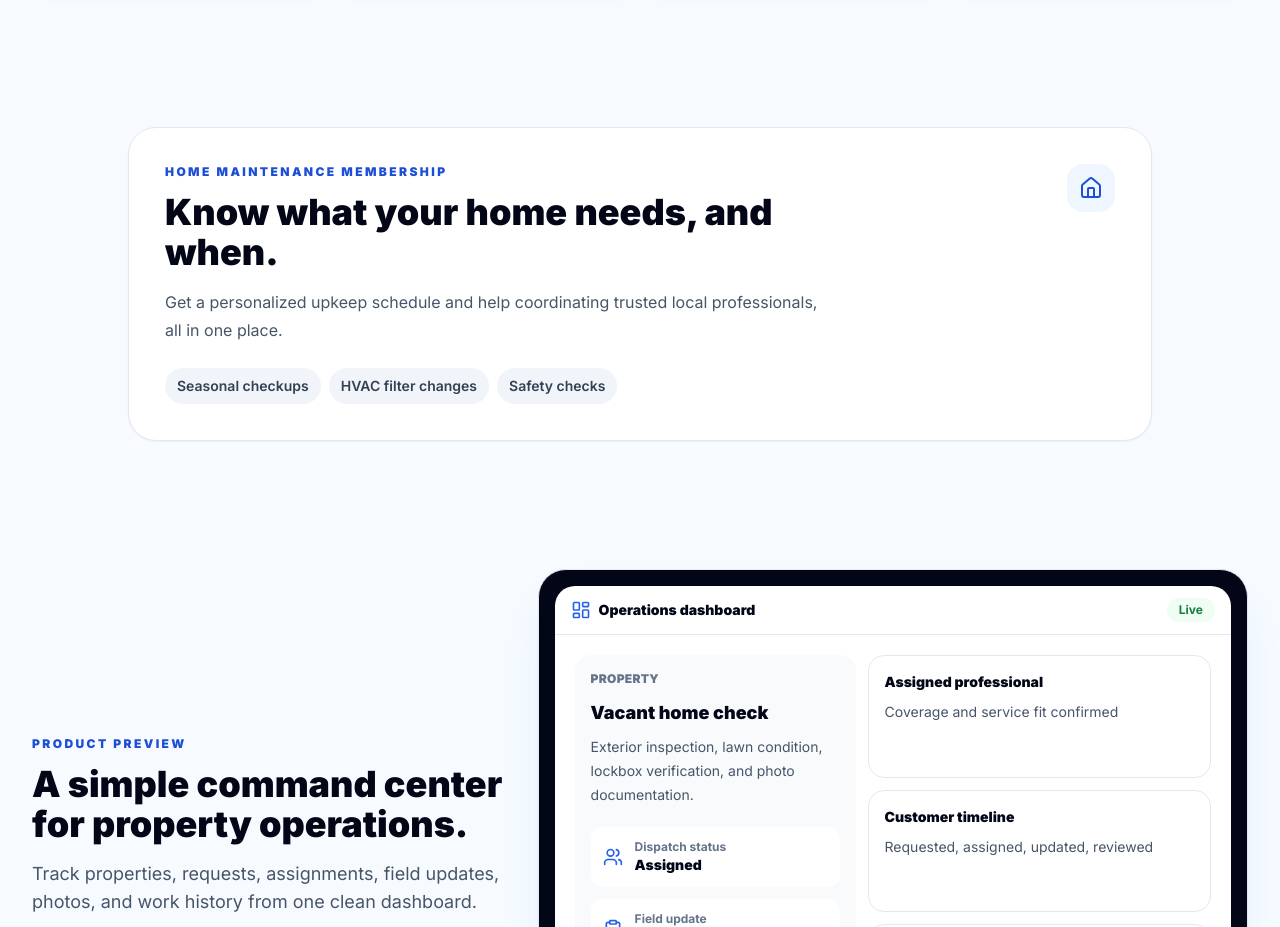
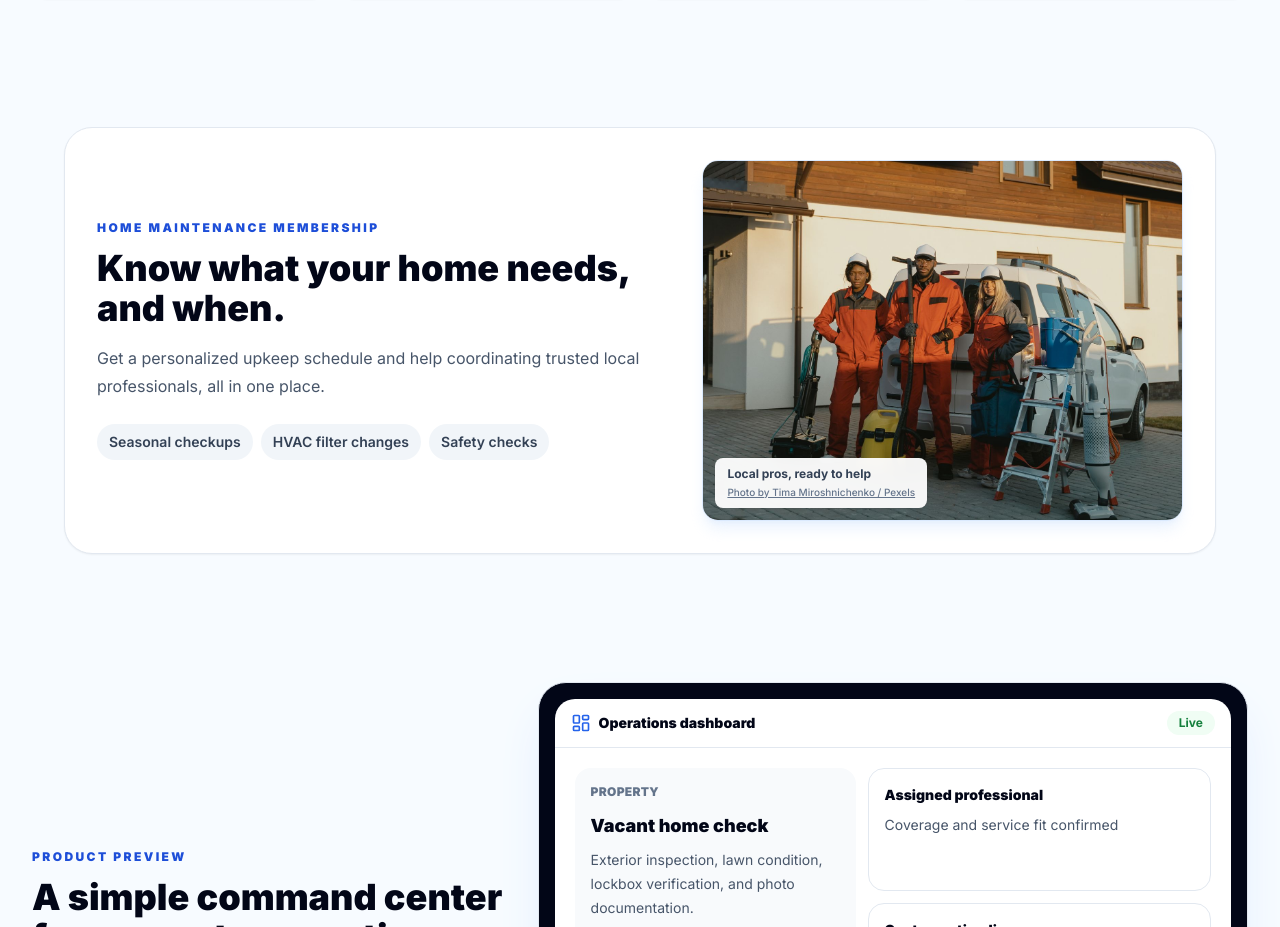
Before and after one commit to Iamtoluakin/preserve, a Next.js app: page / in a window 1280 px wide. Shown: the part 1200-2127 px from the top of the page. Built offline with nearby package versions, Linux system fonts and the light colour scheme.

Commit message:
added pciture

```diff
--- a/src/app/page.tsx
+++ b/src/app/page.tsx
@@ -117,8 +117,8 @@ export default function HomePage() {
       </section>
 
       <section id="membership" className="px-4 py-12 sm:px-6 sm:py-16 lg:px-8">
-        <div className="mx-auto max-w-5xl rounded-[1.75rem] border border-slate-200 bg-white p-6 shadow-sm sm:p-9">
-          <div className="flex flex-col gap-6 sm:flex-row sm:items-start sm:justify-between">
+        <div className="mx-auto grid max-w-6xl gap-7 rounded-[1.75rem] border border-slate-200 bg-white p-5 shadow-sm sm:p-8 lg:grid-cols-[1fr_0.85fr] lg:items-center lg:gap-10">
+          <div>
             <div className="max-w-2xl">
               <p className="text-xs font-black uppercase tracking-[0.2em] text-blue-700">Home maintenance membership</p>
               <h2 className="mt-3 text-3xl font-black tracking-normal text-slate-950 sm:text-4xl">Know what your home needs, and when.</h2>
@@ -126,15 +126,27 @@ export default function HomePage() {
                 Get a personalized upkeep schedule and help coordinating trusted local professionals, all in one place.
               </p>
             </div>
-            <div className="flex h-12 w-12 flex-shrink-0 items-center justify-center rounded-2xl bg-blue-50 text-blue-700">
-              <Home className="h-6 w-6" />
+            <div className="mt-6 flex flex-wrap gap-2">
+              {['Seasonal checkups', 'HVAC filter changes', 'Safety checks'].map((item) => (
+                <span key={item} className="rounded-full bg-slate-100 px-3 py-2 text-sm font-semibold text-slate-700">{item}</span>
+              ))}
             </div>
           </div>
-          <div className="mt-6 flex flex-wrap gap-2">
-            {['Seasonal checkups', 'HVAC filter changes', 'Safety checks'].map((item) => (
-              <span key={item} className="rounded-full bg-slate-100 px-3 py-2 text-sm font-semibold text-slate-700">{item}</span>
-            ))}
-          </div>
+          <figure className="relative overflow-hidden rounded-2xl border border-blue-100 bg-slate-100 shadow-lg shadow-blue-100/60">
+            {/* eslint-disable-next-line @next/next/no-img-element */}
+            <img
+              src="/images/home-service-crew.jpg"
+              alt="Home service crew wearing work uniforms and carrying equipment outside a house"
+              className="aspect-[4/3] w-full object-cover object-[center_72%]"
+              width={1400}
+              height={2100}
+              loading="lazy"
+            />
+            <figcaption className="absolute bottom-3 left-3 rounded-lg bg-white/95 px-3 py-2 text-xs font-bold text-slate-700 shadow-sm backdrop-blur">
+              <span className="block">Local pros, ready to help</span>
+              <a className="mt-0.5 block text-[10px] font-medium text-slate-500 underline" href="https://www.pexels.com/photo/3-men-in-orange-and-black-uniform-standing-beside-white-and-brown-house-6196222/" target="_blank" rel="noreferrer">Photo by Tima Miroshnichenko / Pexels</a>
+            </figcaption>
+          </figure>
         </div>
       </section>
 
```
Also changed, not shown: public/images/home-service-crew.jpg (added).
